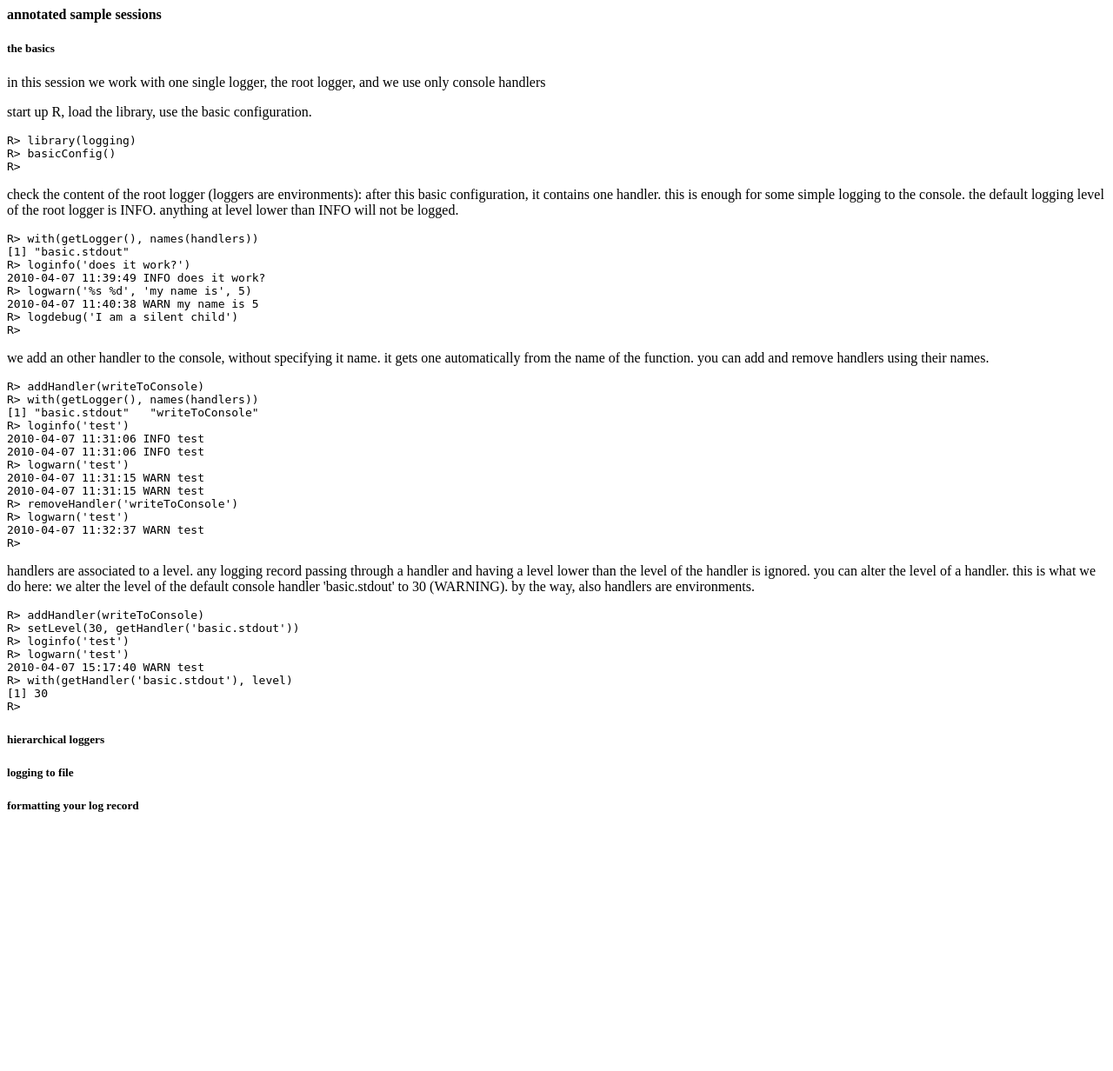
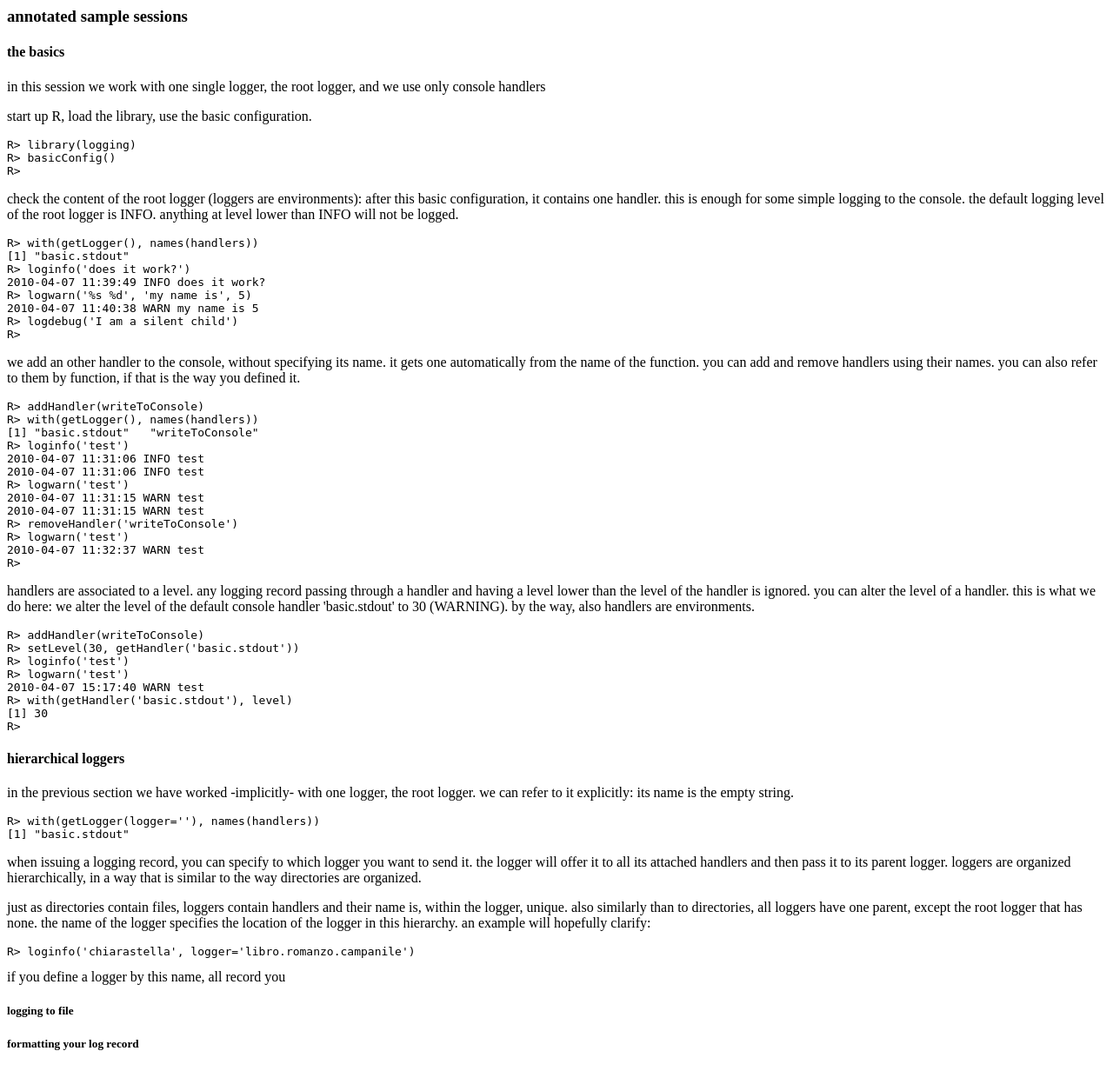
Before and after one commit to r-forge/logging, a PHP site: page /sample_session.html in a window 1280 px wide. Shown: the whole page at 87% size. Before the commit the page ends 934 px from the top, so only its background shows below. Run offline with PHP 8.4, Linux system fonts and the light colour scheme.

Commit message:
typos and extending.
git-svn-id: svn://svn.r-forge.r-project.org/svnroot/logging@15 edb9625f-4e0d-4859-8d74-9fd3b1da38cb

```diff
--- a/www/index.php
+++ b/www/index.php
@@ -55,7 +55,7 @@ echo $contents; } ?>
 <li>a simple basicConfig function to quickly put yourself in a usable situation...</li>
 </ul></p>
 
-<p>have a look at a short introductiory <a href="sample_session.html">sample session</a>.</p>
+<p>have a look at a short introductory <a href="sample_session.html">sample session</a>.</p>
 
 <p>This package owes a lot to
 <ul>
--- a/www/sample_session.html
+++ b/www/sample_session.html
@@ -1,8 +1,8 @@
 <html>
 <body>
-<h4>annotated sample sessions</h4>
+<h3>annotated sample sessions</h3>
 
-<h5>the basics</h5>
+<h4>the basics</h4>
 
 <p>in this session we work with one single logger, the root logger, and we use only console handlers</p>
 
@@ -30,9 +30,10 @@ R> logdebug('I am a silent child')
 R>
 </pre>
 
-<p>we add an other handler to the console, without specifying it name.
-it gets one automatically from the name of the function.  you can add
-and remove handlers using their names.</p>
+<p>we add an other handler to the console, without specifying its
+name.  it gets one automatically from the name of the function.  you
+can add and remove handlers using their names.  you can also refer to
+them by function, if that is the way you defined it.</p>
 
 <pre>
 R> addHandler(writeToConsole)
@@ -67,7 +68,35 @@ R> with(getHandler('basic.stdout'), level)
 R>
 </pre>
 
-<h5>hierarchical loggers</h5>
+<h4>hierarchical loggers</h4>
+
+<p>in the previous section we have worked -implicitly- with one
+logger, the root logger.  we can refer to it explicitly: its name is
+the empty string.</p>
+
+<pre>
+R> with(getLogger(logger=''), names(handlers))
+[1] "basic.stdout"
+</pre>
+
+<p>when issuing a logging record, you can specify to which logger you
+want to send it.  the logger will offer it to all its attached
+handlers and then pass it to its parent logger.  loggers are organized
+hierarchically, in a way that is similar to the way directories are
+organized.  </p>
+
+<p>just as directories contain files, loggers contain handlers and
+their name is, within the logger, unique.  also similarly than to
+directories, all loggers have one parent, except the root logger that
+has none.  the name of the logger specifies the location of the logger
+in this hierarchy.  an example will hopefully clarify:</p>
+
+<pre>
+R> loginfo('chiarastella', logger='libro.romanzo.campanile')
+</pre>
+
+if you define a logger by this name, all record you
+
 <h5>logging to file</h5>
 <h5>formatting your log record</h5>
 
```
